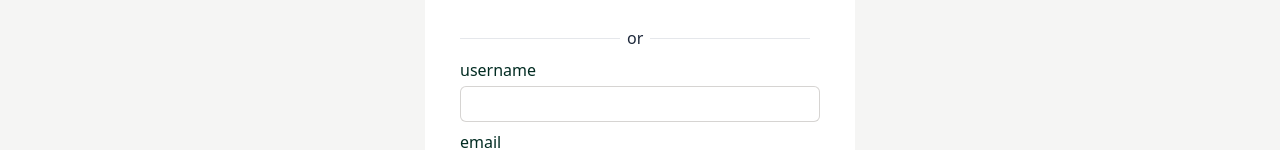
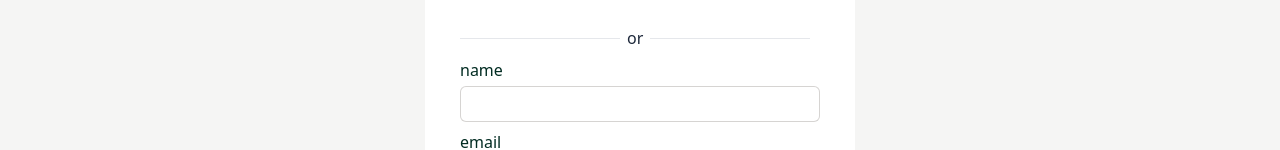
Before and after one commit to amirvosoughi17/blog-magic, a Next.js app: page /signup in a window 1280 px wide. Shown: the part 272-422 px from the top of the page. Built offline with nearby package versions, Linux system fonts and the light colour scheme.

Commit message:
signup error fixed

```diff
--- a/app/signup/page.jsx
+++ b/app/signup/page.jsx
@@ -11,7 +11,7 @@ export default function signup() {
     const [loading, setLoading] = useState(false);
     const router = useRouter();
     const [user, setUser] = useState({
-        username: "",
+        name: "",
         email: "",
         password: ''
     })
@@ -53,8 +53,8 @@ export default function signup() {
                 </div>
                 <div className="flex flex-col items-center gap-2 ">
                     <div className="flex flex-col  w-[300px] gap-1 md:w-[360px]">
-                        <label className='text-emerald-950'>username</label>
-                        <input type='text' className='text-emerald-950 text-sm border-[1px] border-stone-500/30 py-[7px] px-2 focus:outline-none rounded-md  ' value={user.username} onChange={(e) => setUser({ ...user, username: e.target.value })} />
+                        <label className='text-emerald-950'>name</label>
+                        <input type='text' className='text-emerald-950 text-sm border-[1px] border-stone-500/30 py-[7px] px-2 focus:outline-none rounded-md  ' value={user.name} onChange={(e) => setUser({ ...user, name: e.target.value })} />
                     </div>
                     <div className="flex flex-col  w-[300px] gap-1 md:w-[360px]">
                         <label className='text-emerald-950'>email</label>
```
